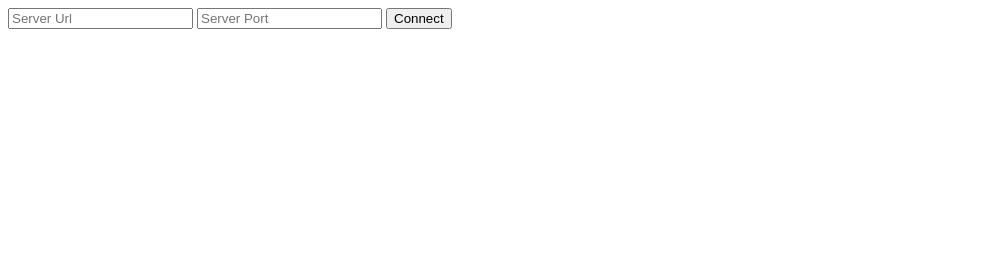
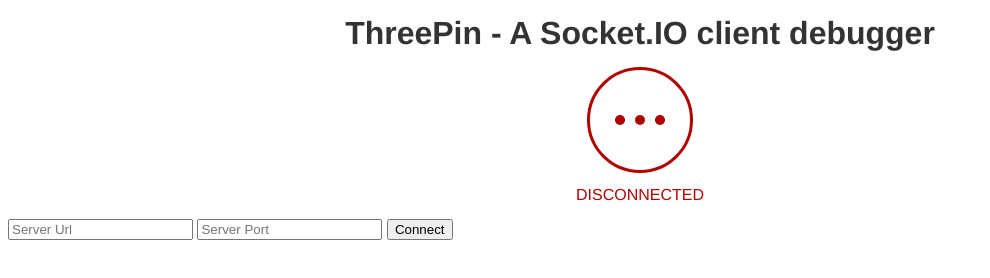
Before and after one commit to diegocstn/ThreePin, a website: page index.html in a window 1280 px wide. Shown: the whole page, without its empty margins (0-990 px from the left). Drawn offline with nearby package versions, Linux system fonts and the light colour scheme.

Commit message:
Stylesheet

```diff
--- /dev/null
+++ b/css/style.scss
@@ -0,0 +1,85 @@
+/* ==========================================================================
+   GENERAL
+   ========================================================================== */
+   body{
+   	font: 1em/1.5em Helvetica Neue,Helvetica,sans-serif;
+   	color: #333;
+	}
+
+	$color-connected 	: #98c908;
+	$color-disconnected	: #b20303;
+	$color-connecting	: #fea00d;
+
+	h1{
+		text-align: center;
+	}
+
+/* ==========================================================================
+   STATUS
+   ========================================================================== */
+
+	#status{
+		margin: 0 auto;
+		width: 150px;
+		height: 150px;
+		text-align: center;
+	}
+
+	#status.connected{
+		color: $color-connected;
+		border-color: $color-connected;
+
+		.status-pin li{
+			background: $color-connected;;
+		}
+	}
+	#status.connected:after{ content: 'CONNECTED' }
+
+	#status.connecting{
+		color: $color-connecting;
+		border-color: $color-connecting;
+		.status-pin li{
+			background: $color-connecting;
+		}
+
+	}
+	#status.connecting:after{ content: 'CONNECTING' }
+
+	#status.disconnected{
+		color: $color-disconnected;
+		border-color: $color-disconnected;
+		.status-pin li{
+			background: $color-disconnected;
+		}
+	}
+	#status.disconnected:after{ content: 'DISCONNECTED' }
+
+
+	.status-badge{
+		position: relative;
+		width: 100px;
+		height: 100px;
+		border: solid 3px;
+		border-radius: 55px;
+		margin: 0 auto 10px auto;
+	}
+
+	.status-pin{
+		display: table;
+		margin: 45px auto;
+		padding: 0;
+	}
+
+	.status-pin li{
+		display: block;
+		float: left;
+		width: 10px;
+		height: 10px;
+		margin-right: 10px;
+
+		border-radius: 5px;
+	}
+
+	.status-pin li:last-child{
+		margin-right: 0;
+	}
--- a/index.html
+++ b/index.html
@@ -9,16 +9,28 @@
         <title></title>
         <meta name="description" content="">
         <meta name="viewport" content="width=device-width">
-        <link rel="stylesheet" href="css/style.css">
+        <link rel="stylesheet" href="css/style.css" />
     </head>
     <body>
+        <h1>ThreePin - A Socket.IO client debugger</h1>
+
+        <section id="status" class="disconnected">
+            <div class="status-badge">
+                <ul class="status-pin">
+                    <li></li>
+                    <li></li>
+                    <li></li>
+                </ul>
+            </div>
+        </section>
+
         <section id="conf">
             <input type="url" id="conf-url" name="conf-url" placeholder="Server Url">
             <input type="text" id="conf-port" name="conf-port" placeholder="Server Port">
             <button>Connect</button>
         </section>
 
-        <section id="status"></section>
+
 
         <section id="response">
         </section>
--- /dev/null
+++ b/js/threepin.min.js
@@ -0,0 +1 @@
+var ThreePin=function(){function o(){}var e,t,n,r,i,s={CONNECTED:1,DISCONNECTED:0};o()}();
```
Also changed, not shown: css/style.css.
